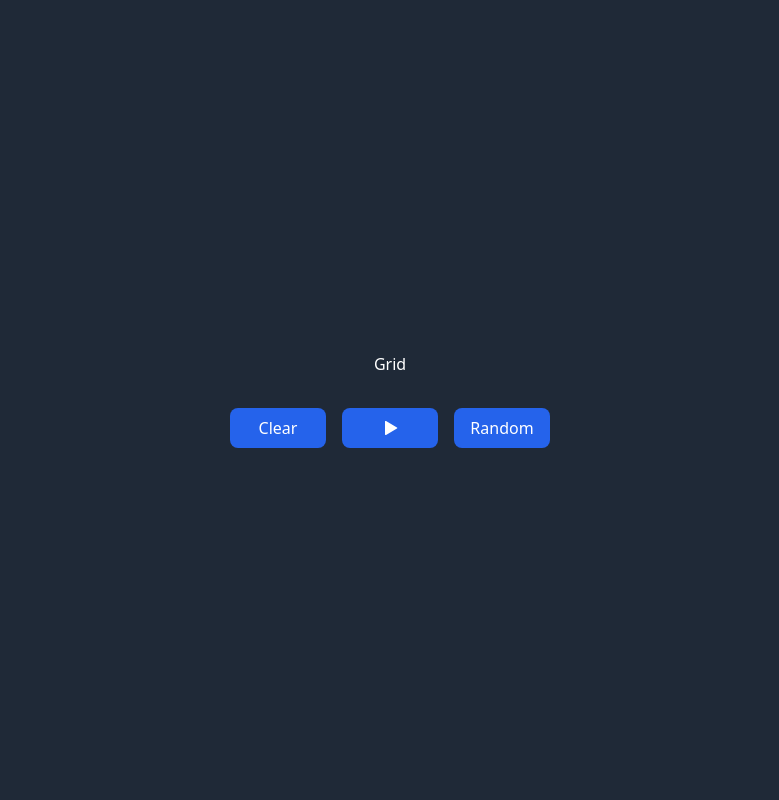
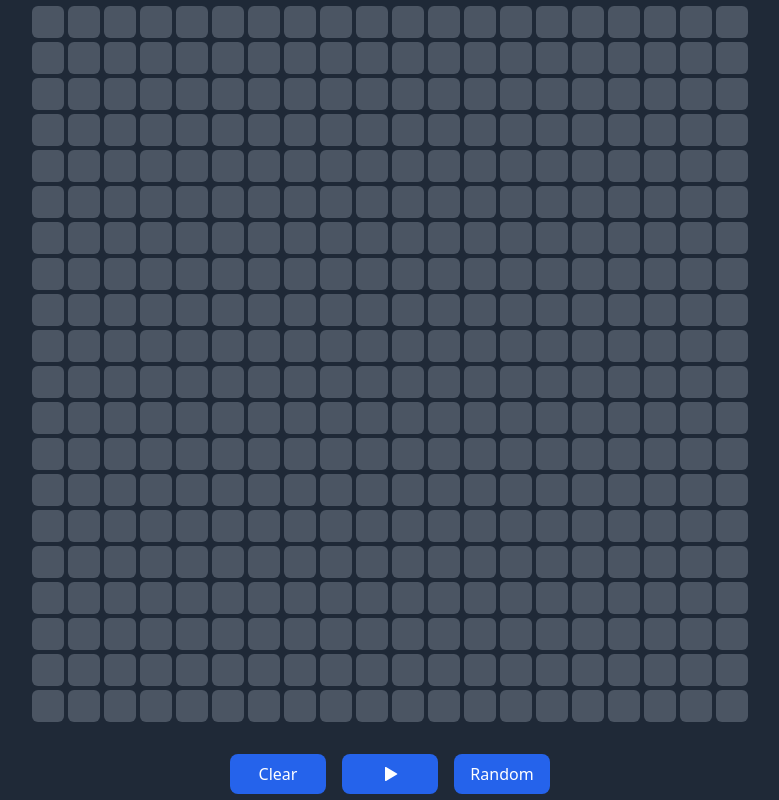
Before and after one commit to NatanCieplinski/react-game-of-life, a React (Vite) app: page / in a window 1280 px wide. Shown: the whole page, without its empty margins (250-1029 px from the left). Built offline with nearby package versions, Linux system fonts and the light colour scheme.

Commit message:
Add grid

```diff
--- a/src/App.tsx
+++ b/src/App.tsx
@@ -2,7 +2,7 @@ import { SimulationControls, SimulationGrid } from './components'
 
 function App() {
   return (
-    <div className="flex flex-col gap-8 justify-center items-center h-screen text-white bg-gray-800">
+    <div className="flex flex-col gap-8 justify-center items-center p-10 h-screen text-white bg-gray-800">
       <SimulationGrid />
       <SimulationControls />
     </div>
--- a/src/components/SimulationGrid.tsx
+++ b/src/components/SimulationGrid.tsx
@@ -1,5 +1,34 @@
-import { FunctionComponent } from 'react'
+import { FunctionComponent, useState } from 'react'
 
 export const SimulationGrid: FunctionComponent = () => {
-  return <div>Grid</div>
+  const numCols = 20
+  const numRows = numCols
+
+  const generateEmptyGrid = () => {
+    const rows = []
+    for (let i = 0; i < numRows; i++) {
+      rows.push(Array.from(Array(numCols), () => 0))
+    }
+    return rows
+  }
+
+  const [grid, setGrid] = useState(() => {
+    return generateEmptyGrid()
+  })
+
+  return (
+    <div
+      className="grid gap-1"
+      style={{ gridTemplateColumns: `repeat(${numCols}, minmax(0, 1fr))` }}
+    >
+      {grid.map((rows, i) =>
+        rows.map((col, k) => (
+          <div
+            className="w-8 h-8 bg-gray-600 active:bg-sky-800 rounded-md transition-all hover:scale-105"
+            key={`${i}-${k}`}
+          />
+        ))
+      )}
+    </div>
+  )
 }
```
